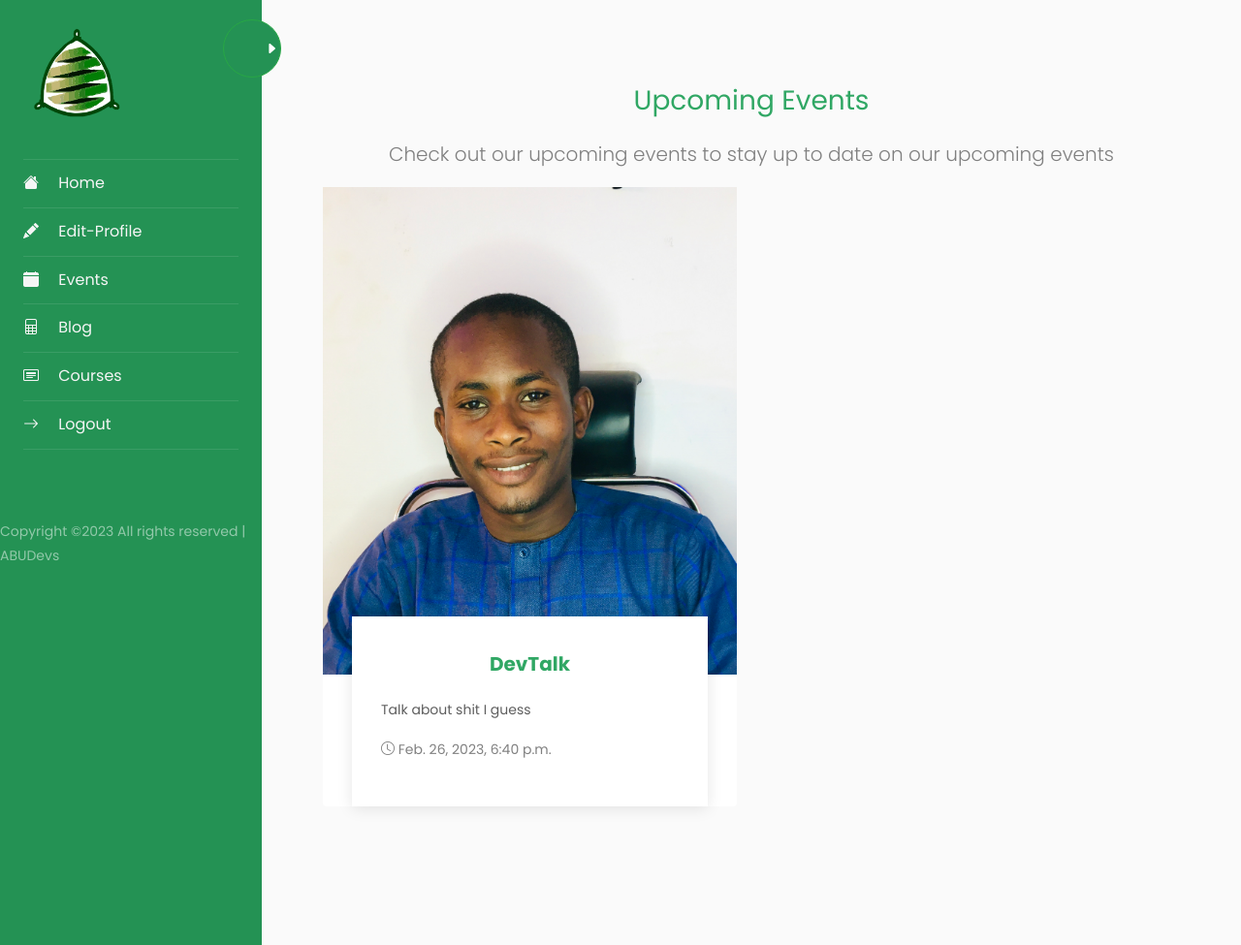
After one commit to Tobitheprof/abudevs, a Django app: page /events/ in a window 1280 px wide. The commit adds this page. Shown: the whole page at 97% size. Run offline with Django 4.2, Linux system fonts and the light colour scheme; data comes from the database, SQL or seed files in the repository; both versions use the stored data as it was after the commit; some libraries are stand-ins or nearby versions.

Commit message:
last major changes

```diff
--- a/abudevs/settings.py
+++ b/abudevs/settings.py
@@ -143,7 +143,7 @@ LOGIN_URL = "/login/"
 # Default primary key field type
 # https://docs.djangoproject.com/en/4.0/ref/settings/#default-auto-field
 
-DEFAULT_FILE_STORAGE = 'storages.backends.s3boto3.S3Boto3Storage'
+# DEFAULT_FILE_STORAGE = 'storages.backends.s3boto3.S3Boto3Storage'
 
 AWS_ACCESS_KEY_ID = 'AKIAWABOURZHDJGQBNO7'
 AWS_SECRET_ACCESS_KEY = '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'
--- a/core/admin.py
+++ b/core/admin.py
@@ -33,5 +33,6 @@ admin.site.register(Contact, ContactDisplay)
 admin.site.register(Profile)
 admin.site.register(Course, CourseAdmin)
 admin.site.register(Lecture)
+admin.site.register(Events)
 
 # Register your models here.
--- a/core/models.py
+++ b/core/models.py
@@ -80,6 +80,15 @@ class Lecture(models.Model):
     def __str__(self):
         return self.title
 
+class Events(models.Model):
+    title = models.CharField(max_length=300)
+    description = models.TextField()
+    featured_image = models.ImageField()
+    date = models.DateTimeField()
+
+    def __str__(self):
+        return self.title
+
 
 
 # Create your models here.
--- a/core/urls.py
+++ b/core/urls.py
@@ -9,6 +9,7 @@ urlpatterns = [
     path('home/', views.home, name="home"),
     path('edit-profile/', views.edit_profile, name="edit-profile"),
     path('logout/', views.logout, name="logout"),
+    path('events/', views.events, name="events"),
 
 
     path('courses/', views.courses, name="courses"),
--- a/core/views.py
+++ b/core/views.py
@@ -44,7 +44,10 @@ def login(request):
 
 @login_required
 def home(request):
-    return render(request, 'home.html')
+    context = {
+        'title' : 'Dashboard'
+    }
+    return render(request, 'home.html', context)
 
 def register(request):
     user = request.user
@@ -224,9 +227,18 @@ def det(request, slug):
         'course' : course,
         'lecture' : lecture,
         'lectures' : lectures,
+        'title' : course
 
     }
     return render(request, 'det.html', context)
+
+def events(request):
+    events = Events.objects.all()
+    context = {
+        'events' : events,
+        'title' : 'Events'
+    }
+    return render(request, 'events.html', context)
 
 #------------------------ Authenticated Views End --------------------------#
 
--- a/requirements.txt
+++ b/requirements.txt
@@ -15,3 +15,4 @@ sqlparse==0.4.3
 tzdata==2022.7
 urllib3==1.26.14
 webencodings==0.5.1
+whitenoise==6.2.0
--- a/static/assets/css/styles.css
+++ b/static/assets/css/styles.css
@@ -115,6 +115,79 @@ a {
     left: auto;
   }
 }
+/*--------------------------------------------------------------
+# Events
+--------------------------------------------------------------*/
+.events .card {
+  border: 0;
+  padding: 0 30px;
+  margin-bottom: 60px;
+  position: relative;
+}
+
+.events .card-img {
+  width: calc(100% + 60px);
+  margin-left: -30px;
+  overflow: hidden;
+  z-index: 9;
+  border-radius: 0;
+}
+
+.events .card-img img {
+  max-width: 100%;
+  transition: all 0.3s ease-in-out;
+}
+
+.events .card-body {
+  z-index: 10;
+  background: #fff;
+  border-top: 4px solid #fff;
+  padding: 30px;
+  box-shadow: 0px 2px 15px rgba(0, 0, 0, 0.1);
+  margin-top: -60px;
+  transition: 0.3s;
+}
+
+.events .card-title {
+  font-weight: 700;
+  text-align: center;
+  margin-bottom: 20px;
+}
+
+.events .card-title a {
+  color: #37423b;
+  transition: 0.3s;
+}
+
+.events .card-text {
+  color: #5e5e5e;
+}
+
+.events .read-more a {
+  color: #777777;
+  text-transform: uppercase;
+  font-weight: 600;
+  font-size: 12px;
+  transition: 0.3s;
+}
+
+.events .read-more a:hover {
+  color: #5fcf80;
+}
+
+.events .card:hover img {
+  transform: scale(1.1);
+}
+
+.events .card:hover .card-body {
+  border-color: #5fcf80;
+}
+
+.events .card:hover .card-body .card-title a {
+  color: #5fcf80;
+}
+
+
 /*--------------------------------------------------------------
 # Courses
 --------------------------------------------------------------*/
--- /dev/null
+++ b/templates/events.html
@@ -0,0 +1,34 @@
+{% extends 'base2.html' %}
+{% load static %}
+{% block content %}
+<!-- ======= Events Section ======= -->
+<section id="events" class="events">
+    <div class="container" data-aos="fade-up">
+        <div class="text-center">
+            <h3 class="green-text fw-bold mb-3">Upcoming Events</h3>
+            <p class="lead">Check out our upcoming events to stay up to date on our upcoming events</p>
+        </div>
+      <div class="row">
+        {% for e in events %}
+        <div class="col-md-6 d-flex align-items-stretch">
+          <div class="card">
+            <div class="card-img">
+              <img src="{{e.featured_image.url}}" alt="...">
+            </div>
+            <div class="card-body">
+              <h5 class="card-title"><a href="">{{e.title}}</a></h5>
+              {% comment %} <p class="fst-italic text-center">{{e.date}}</p> {% endcomment %}
+              <p class="card-text">{{e.description}}</p>
+              <p><i class="bi bi-clock"></i> {{e.date}}</p>
+            </div>
+          </div>
+        </div>
+        {% endfor %}
+        </div>
+      </div>
+
+    </div>
+  </section><!-- End Events Section -->
+
+
+{% endblock %}
--- a/templates/home.html
+++ b/templates/home.html
@@ -22,7 +22,7 @@
                         <h4 class="green-text fw-bold">Learn a new skill</h4>
                         <div class="">
                             <p>Learn in demand tech skills like Web Developemt, UI/UX design, ML & AI and so on today.</p>
-							<a href="#" class="btn btn-secondary btn-custom me-2 normal-text">Get Started</a>
+							<a href="{% url 'courses' %}" class="btn btn-secondary btn-custom me-2 normal-text">Get Started</a>
                         </div>
                     </div>
                 </div>
@@ -35,7 +35,7 @@
                         <h4 class="green-text fw-bold">Events</h4>
                         <div class="">
                             <p>Check out upcoming events where we talk about the latest advancements in tech and career growth</p>
-							<a href="#" class="btn btn-secondary btn-custom me-2 normal-text">Get Started</a>
+							<a href="{% url 'events' %}" class="btn btn-secondary btn-custom me-2 normal-text">Get Started</a>
                         </div>
                     </div>
                 </div>
```
Also changed, not shown: templates/category.html (+5 -3 lines), templates/courses.html (+4 -3 lines), core/migrations/0010_events.py (added), db.sqlite3, media/Mubarak_Aminu.jpg (added).
